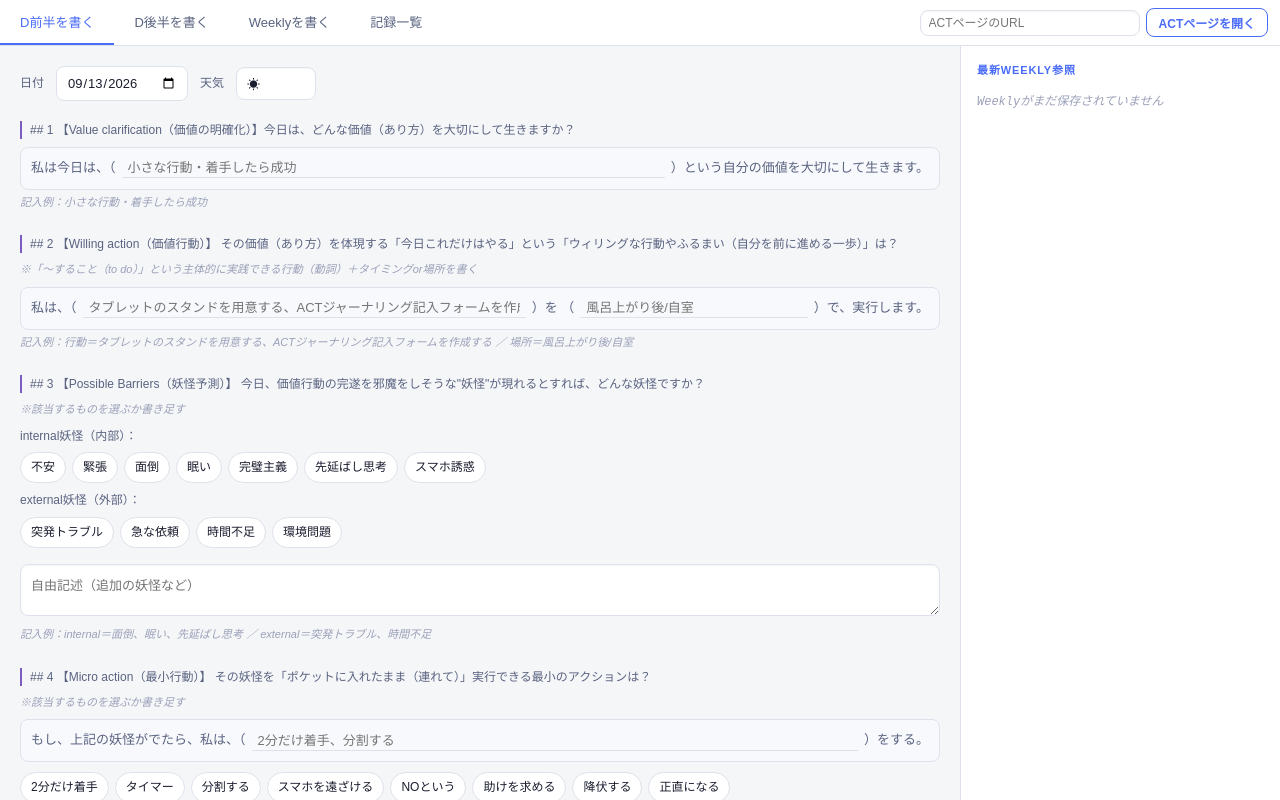
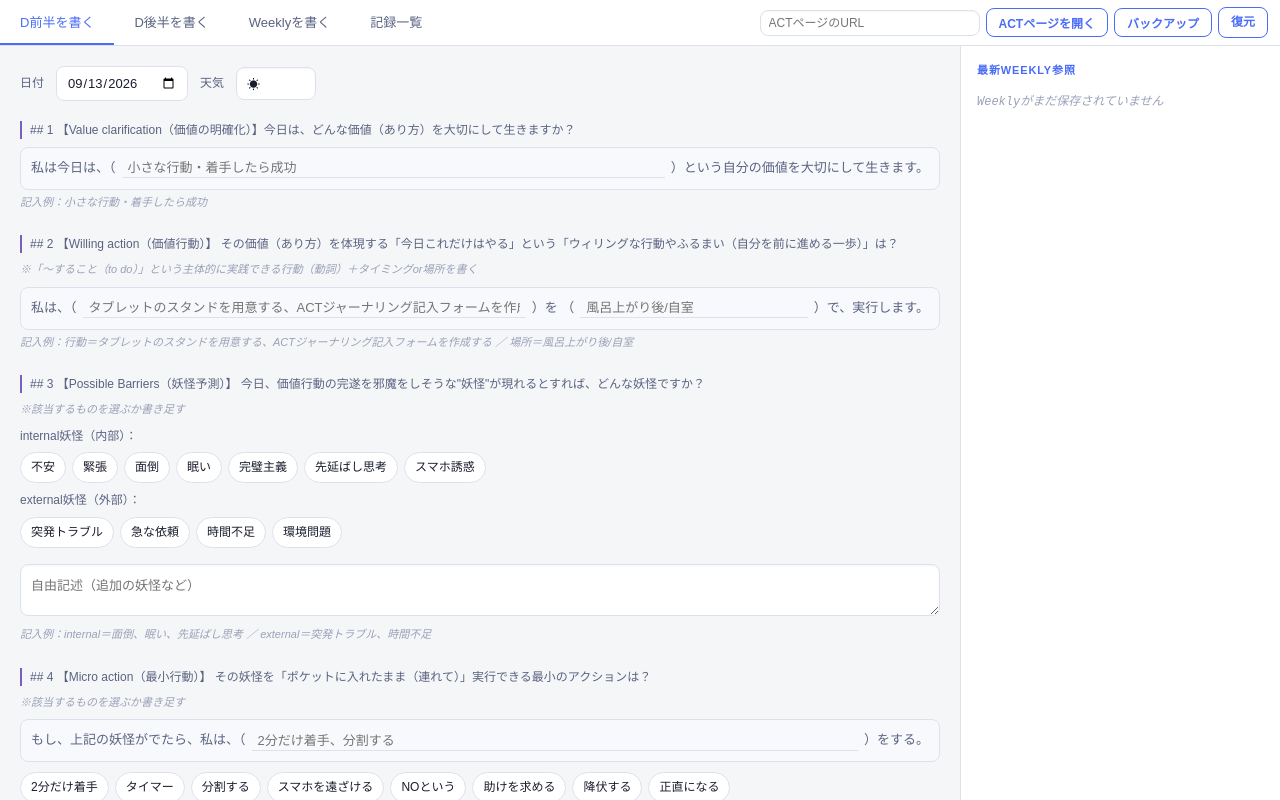
Before and after one commit to halmhal/act-journal, a plain HTML site: page index.html in a window 1280 px wide. Drawn offline with Linux system fonts and the light colour scheme.

Commit message:
Update index.html

```diff
--- a/index.html
+++ b/index.html
@@ -145,6 +145,8 @@ input[type=range] { flex: 1; accent-color: var(--accent); }
   <div class="tab-bar-right">
     <input type="text" id="act-url-input" placeholder="ACTページのURL" value="">
     <button class="btn-url" onclick="openActUrl()">ACTページを開く</button>
+    <button class="btn-url" onclick="exportJson()">バックアップ</button>
+    <label class="btn-url" style="cursor:pointer;">復元<input type="file" accept=".json" style="display:none" onchange="importJson(this)"></label>
   </div>
 </div>
 
@@ -1279,6 +1281,41 @@ function importWeekly(raw) {
   return ws;
 }
 
+// ─── Export / Import JSON ─────────────────────────────
+function exportJson() {
+  const data = getData();
+  const json = JSON.stringify(data, null, 2);
+  const blob = new Blob([json], { type: 'application/json' });
+  const url = URL.createObjectURL(blob);
+  const a = document.createElement('a');
+  a.href = url;
+  const ts = new Date().toISOString().slice(0, 10);
+  a.download = 'act-journal-backup-' + ts + '.json';
+  a.click();
+  URL.revokeObjectURL(url);
+  toasts('バックアップをダウンロードしました');
+}
+
+function importJson(input) {
+  const file = input.files[0];
+  if (!file) return;
+  const reader = new FileReader();
+  reader.onload = function(e) {
+    try {
+      const parsed = JSON.parse(e.target.result);
+      if (!parsed.daily || !parsed.weekly) throw new Error('形式不正');
+      setData(parsed);
+      toasts('復元しました');
+      renderRecords();
+      renderMorningRightPanel();
+    } catch {
+      toasts('JSONの読み込みに失敗しました');
+    }
+    input.value = '';
+  };
+  reader.readAsText(file);
+}
+
 // ─── Init ─────────────────────────────────────────────
 initCheckGroups();
 initMorningDate();
```
